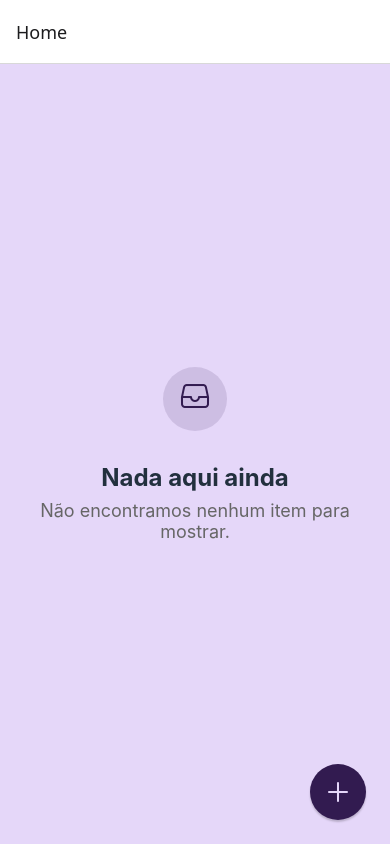
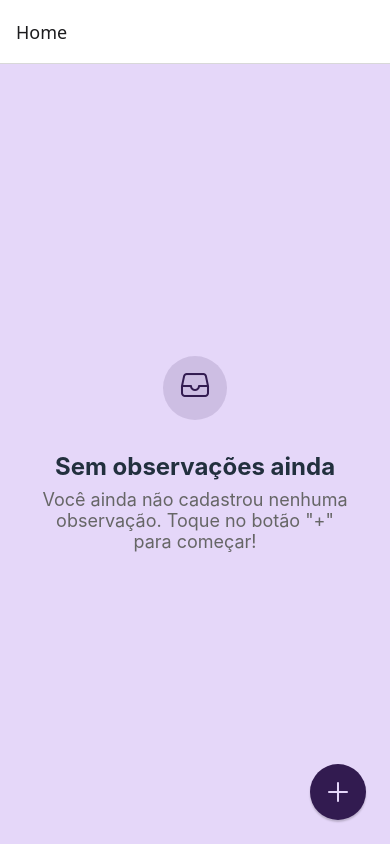
Before and after one commit to gabrielmaxgb/AgendaEduTodoApp, a React Native app: screen /Home in a window 390 px wide. Built offline with nearby package versions, Linux system fonts and the light colour scheme; data requests are answered from the project's data file.

Commit message:
- Updates EmptyState text

```diff
--- a/src/screens/HomeScreen.tsx
+++ b/src/screens/HomeScreen.tsx
@@ -28,7 +28,10 @@ export default function HomeScreen() {
     <Container>
       {
         data &&  data.length === 0
-          ? <EmptyState />
+          ? <EmptyState
+              title="Sem observações ainda"
+              description='Você ainda não cadastrou nenhuma observação. Toque no botão "+" para começar!'
+            />
           : (
             <FlatList
               data={data}
```
